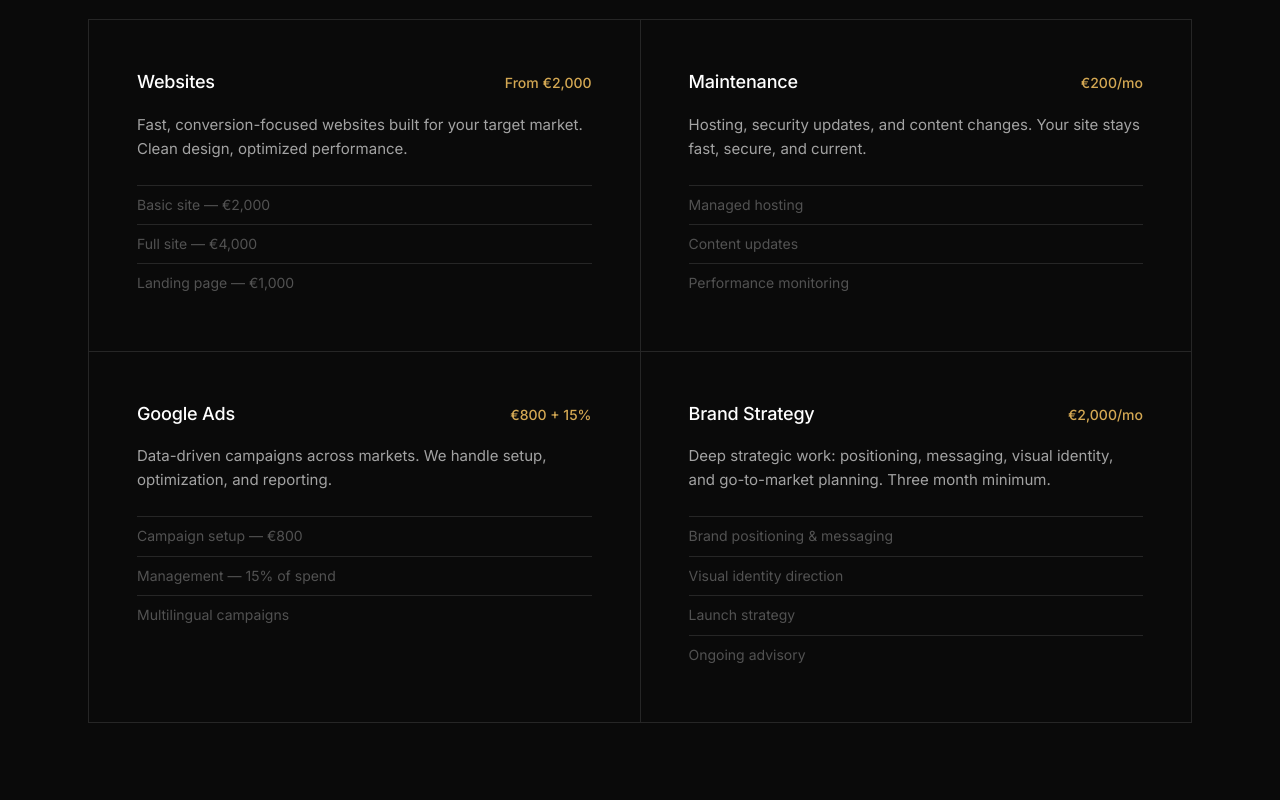
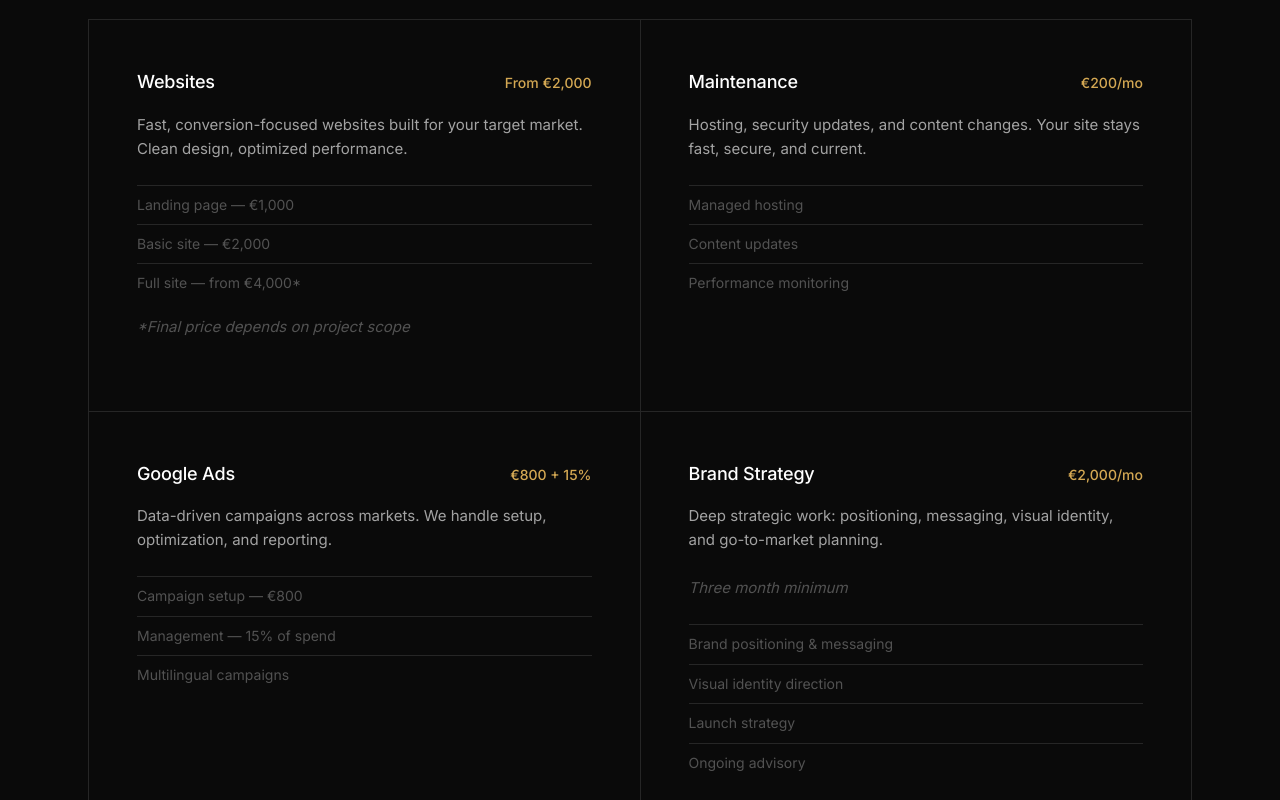
Before and after one commit to Tiklgra/launchpad-studio, a website: page index.html in a window 1280 px wide. Shown: the part 1332-2132 px from the top of the page. Drawn offline with Linux system fonts and the light colour scheme.

Commit message:
Remove language line, add price note, smaller 'three month minimum'

```diff
--- a/index.html
+++ b/index.html
@@ -27,7 +27,7 @@
             <p class="hero-label">Growth Marketing for European Markets</p>
             <h1>We build brands that<br><span class="highlight">scale across borders.</span></h1>
             <p class="hero-sub">
-                Strategy, websites, and performance marketing — delivered in English, German, and Spanish.
+                Strategy, websites, and performance marketing for ambitious brands.
             </p>
             <a href="#contact" class="btn btn-lg">Work With Us</a>
         </div>
@@ -59,10 +59,11 @@
                     </div>
                     <p>Fast, conversion-focused websites built for your target market. Clean design, optimized performance.</p>
                     <ul>
+                        <li>Landing page — €1,000</li>
                         <li>Basic site — €2,000</li>
-                        <li>Full site — €4,000</li>
-                        <li>Landing page — €1,000</li>
+                        <li>Full site — from €4,000*</li>
                     </ul>
+                    <p class="service-note">*Final price depends on project scope</p>
                 </div>
 
                 <div class="service-item">
@@ -96,7 +97,8 @@
                         <h3>Brand Strategy</h3>
                         <span class="service-price">€2,000/mo</span>
                     </div>
-                    <p>Deep strategic work: positioning, messaging, visual identity, and go-to-market planning. Three month minimum.</p>
+                    <p>Deep strategic work: positioning, messaging, visual identity, and go-to-market planning.</p>
+                    <p class="service-note">Three month minimum</p>
                     <ul>
                         <li>Brand positioning & messaging</li>
                         <li>Visual identity direction</li>
--- a/styles.css
+++ b/styles.css
@@ -290,6 +290,13 @@
     color: var(--text-muted);
     padding: 8px 0;
     border-top: 1px solid var(--border);
+}
+
+.service-note {
+    font-size: 0.75rem;
+    color: var(--text-muted);
+    margin-top: 12px;
+    font-style: italic;
 }
 
 /* ========================================
```
